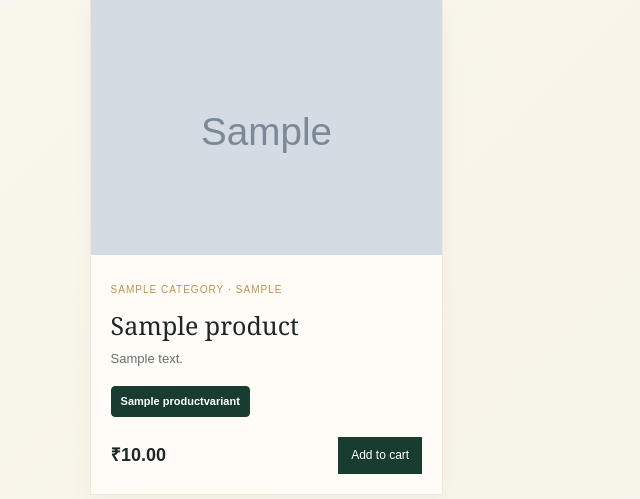
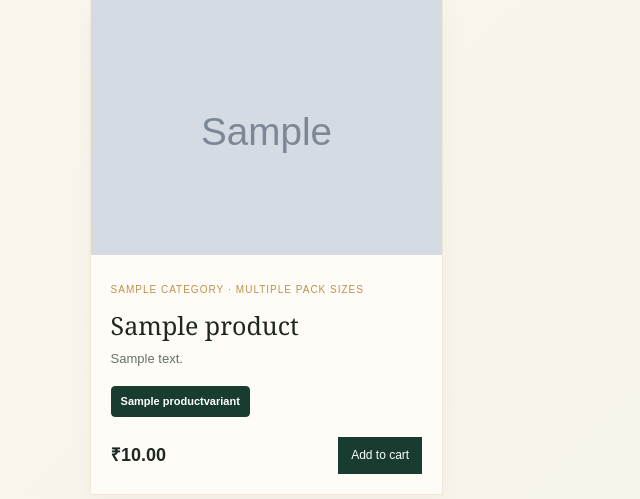
Before and after one commit to harvisdelights/harvis_delights_website, a Django app: page / in a window 1280 px wide. Shown: the part 913-1412 px from the top of the page, without its empty margins (0-640 px from the left). Run offline with Django 5.2, Linux system fonts and the light colour scheme; tables that the repository leaves empty hold one stand-in row (values such as "Sample post"); grey boxes marked "Sample" are stand-in pictures.

Commit message:
product card issue - default size modified with the selected variant

```diff
--- a/store/templates/store/detail.html
+++ b/store/templates/store/detail.html
@@ -14,7 +14,7 @@
       {% endif %}
     </div>
   </section>
-  <div class="product-detail-content"><a class="back" href="{% url 'products' %}"><span aria-hidden="true">&larr;</span> Back to shop</a><p class="eyebrow">{{ product.category.name }} {% if product.weight %}&middot; {{ product.weight }}{% endif %}</p><h1>{{ product.name }}</h1><strong class="detail-price" data-variant-price-display>&#8377;{{ product.display_price }}</strong><p>{{ product.description }}</p>
+  <div class="product-detail-content"><a class="back" href="{% url 'products' %}"><span aria-hidden="true">&larr;</span> Back to shop</a><p class="eyebrow">{{ product.category.name }} {% if product.active_variants %}&middot; Multiple pack sizes{% elif product.weight %}&middot; {{ product.weight }}{% endif %}</p><h1>{{ product.name }}</h1><strong class="detail-price" data-variant-price-display>&#8377;{{ product.display_price }}</strong><p>{{ product.description }}</p>
   {% if product.active_variants %}<section class="variant-section" aria-labelledby="variant-heading"><p id="variant-heading" class="variant-label">Choose pack size</p><div class="variant-picker" aria-label="Choose a pack size">{% for variant in product.active_variants %}<button type="button" class="variant-option variant-option--detail{% if variant.id == product.default_variant.id %} is-selected{% endif %}" data-variant-option data-variant-id="{{ variant.id }}" data-variant-name="{{ variant.name }}" data-variant-price="{{ variant.price }}" aria-pressed="{% if variant.id == product.default_variant.id %}true{% else %}false{% endif %}"><span>{{ variant.name }}</span><strong>&#8377;{{ variant.price }}</strong></button>{% endfor %}</div></section>{% endif %}
   <div class="product-actions"><button class="button" data-add data-id="{{ product.id }}" {% if product.active_variants %}data-variant-id="{{ product.default_variant.id }}" data-variant-name="{{ product.default_variant.name }}"{% endif %} data-name="{{ product.name }}{% if product.active_variants %} &mdash; {{ product.default_variant.name }}{% endif %}" data-price="{{ product.display_price }}" {% if product.display_image_url %}data-image="{{ product.display_image_url }}"{% endif %}>Add to cart</button>{% if product.flipkart_url %}<a class="marketplace flipkart" href="{{ product.flipkart_url }}" target="_blank" rel="noopener">Buy on Flipkart</a>{% endif %}{% if product.meesho_url %}<a class="marketplace meesho" href="{{ product.meesho_url }}" target="_blank" rel="noopener">Buy on Meesho</a>{% endif %}</div>
   {% if product.display_image_url or product.gallery.all %}
--- a/store/templates/store/product_card.html
+++ b/store/templates/store/product_card.html
@@ -1,7 +1,7 @@
 <article class="product" data-category="{{ product.category.slug }}">
   <a class="product-image" href="{{ product.get_absolute_url }}">{% if product.display_image_url %}<img src="{{ product.display_image_url }}" alt="{{ product.name }}">{% else %}<span>{{ product.name|slice:':1' }}</span>{% endif %}</a>
   <div class="product-copy">
-    <small>{{ product.category.name }} {% if product.weight %}&middot; {{ product.weight }}{% endif %}</small>
+    <small>{{ product.category.name }} {% if product.active_variants %}&middot; Multiple pack sizes{% elif product.weight %}&middot; {{ product.weight }}{% endif %}</small>
     <h3><a href="{{ product.get_absolute_url }}">{{ product.name }}</a></h3>
     <p>{{ product.short_description }}</p>
     {% if product.active_variants %}
```
